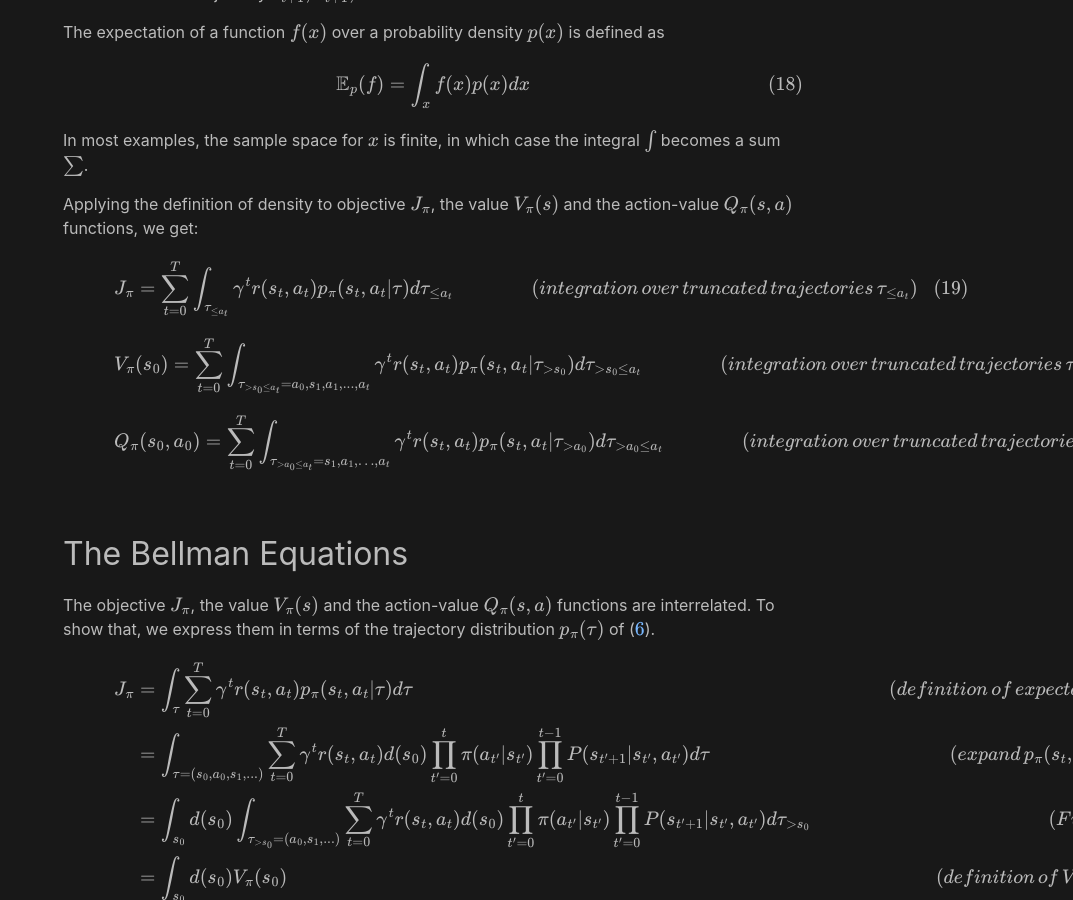
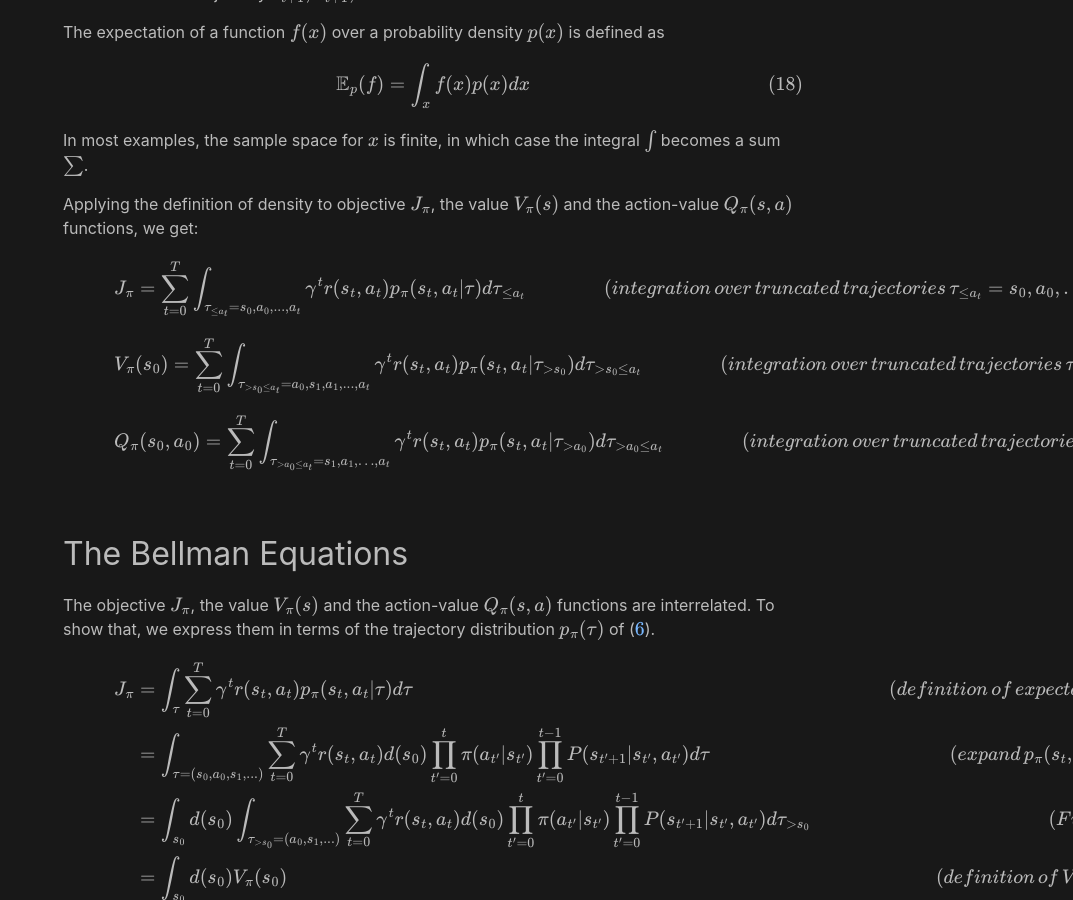
Before and after one commit to analytiq-hub/sigagent.github.io, a Jekyll site: the page built from machine_learning/_posts/2021-02-13-introduction_to_machine_learning.md, in a window 1280 px wide and 900 px high, scrolled down 5639 px. Shown: the whole window, without its empty margins (207-1280 px from the left). Built offline with Jekyll 4.4.1, drawn with Linux system fonts in a browser that asks for light colours; formulas are drawn with MathJax 3; a script that is not in the unit is left out.

Commit message:
*** empty log message ***

```diff
--- a/machine_learning/_posts/2021-02-13-introduction_to_machine_learning.md
+++ b/machine_learning/_posts/2021-02-13-introduction_to_machine_learning.md
@@ -225,7 +225,7 @@ Applying the definition of density to objective $$J_\pi$$, the value $$V_\pi(s)$
 
 $$
 \begin{align}
-J_\pi & = \sum_{t=0}^{T} \int_{\tau_{\le a_t}}  \gamma^{t} r(s_t, a_t) p_\pi(s_t, a_t \vert \tau) d\tau_{\le a_t} \hspace{1cm} & (integration \, over \, truncated \, trajectories \, \tau_{\le a_t}) \\
+J_\pi & = \sum_{t=0}^{T} \int_{\tau_{\le a_t} = s_0, a_0, ... , a_t}  \gamma^{t} r(s_t, a_t) p_\pi(s_t, a_t \vert \tau) d\tau_{\le a_t} \hspace{1cm} & (integration \, over \, truncated \, trajectories \, \tau_{\le a_t} = s_0, a_0, ... , a_t) \\
 \end{align}
 $$
 
```
